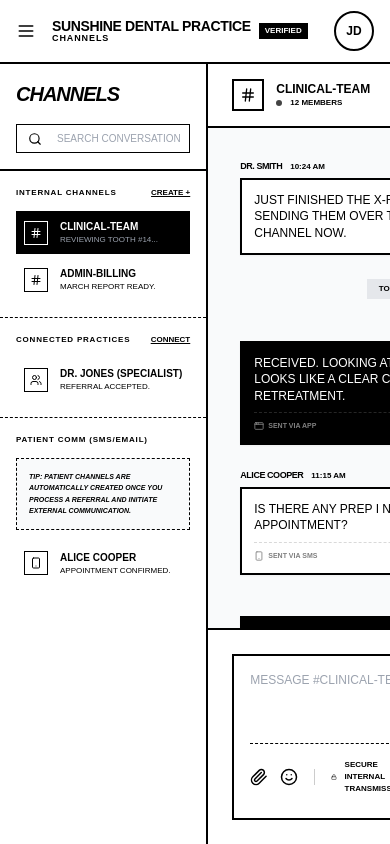
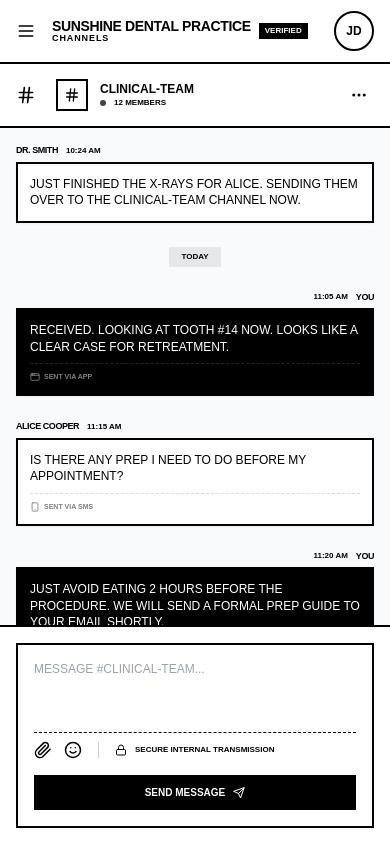
Before and after one commit to anton-g-kulikov/drtalk, a Next.js app: page /drtalk/channels in a window 390 px wide. Built offline with nearby package versions, Linux system fonts and the light colour scheme.

Commit message:
feat(ui): update channels page with responsive secondary sidebar

```diff
--- a/src/app/channels/page.tsx
+++ b/src/app/channels/page.tsx
@@ -29,6 +29,7 @@ const mockChannels: Channel[] = [
 
 export default function ChannelsPage() {
   const [activeChannel, setActiveChannel] = useState(mockChannels[0]);
+  const [showChannelList, setShowChannelList] = useState(false);
 
   return (
     <MainLayout title="Channels" noPadding>
@@ -36,7 +37,15 @@ export default function ChannelsPage() {
         <div className="flex-1 flex overflow-hidden">
 
           {/* Channels List Sidebar */}
-          <div className="w-80 border-r-2 border-black flex flex-col bg-white">
+          <div className={`${showChannelList ? 'fixed inset-0 z-50' : 'hidden'} lg:relative lg:flex lg:w-80 border-r-2 border-black flex-col bg-white overflow-hidden`}>
+            {showChannelList && (
+              <button
+                onClick={() => setShowChannelList(false)}
+                className="absolute right-4 top-4 p-2 lg:hidden z-10"
+              >
+                <MoreHorizontal size={24} className="rotate-90" />
+              </button>
+            )}
             <div className="p-4 border-b-2 border-black space-y-4">
               <h2 className="text-xl font-bold uppercase tracking-tighter italic">Channels</h2>
               <div className="relative">
@@ -58,7 +67,15 @@ export default function ChannelsPage() {
                 </div>
                 <div className="space-y-1">
                   {mockChannels.filter(c => c.type === 'internal').map(c => (
-                    <ChannelItem key={c.id} channel={c} isActive={activeChannel.id === c.id} onClick={() => setActiveChannel(c)} />
+                    <ChannelItem
+                      key={c.id}
+                      channel={c}
+                      isActive={activeChannel.id === c.id}
+                      onClick={() => {
+                        setActiveChannel(c);
+                        setShowChannelList(false);
+                      }}
+                    />
                   ))}
                 </div>
               </div>
@@ -71,7 +88,15 @@ export default function ChannelsPage() {
                 </div>
                 <div className="space-y-1">
                   {mockChannels.filter(c => c.type === 'inter-practice').map(c => (
-                    <ChannelItem key={c.id} channel={c} isActive={activeChannel.id === c.id} onClick={() => setActiveChannel(c)} />
+                    <ChannelItem
+                      key={c.id}
+                      channel={c}
+                      isActive={activeChannel.id === c.id}
+                      onClick={() => {
+                        setActiveChannel(c);
+                        setShowChannelList(false);
+                      }}
+                    />
                   ))}
                 </div>
               </div>
@@ -91,7 +116,15 @@ export default function ChannelsPage() {
 
                 <div className="space-y-1">
                   {mockChannels.filter(c => c.type === 'patient').map(c => (
-                    <ChannelItem key={c.id} channel={c} isActive={activeChannel.id === c.id} onClick={() => setActiveChannel(c)} />
+                    <ChannelItem
+                      key={c.id}
+                      channel={c}
+                      isActive={activeChannel.id === c.id}
+                      onClick={() => {
+                        setActiveChannel(c);
+                        setShowChannelList(false);
+                      }}
+                    />
                   ))}
                 </div>
               </div>
@@ -101,21 +134,27 @@ export default function ChannelsPage() {
           {/* Chat Window */}
           <div className="flex-1 flex flex-col bg-gray-50">
             {/* Chat Header */}
-            <div className="h-16 bg-white border-b-2 border-black flex items-center justify-between px-6 shrink-0">
+            <div className="h-16 bg-white border-b-2 border-black flex items-center justify-between px-4 sm:px-6 shrink-0">
               <div className="flex items-center gap-3">
-                <div className="w-8 h-8 border-2 border-black flex items-center justify-center">
+                <button
+                  onClick={() => setShowChannelList(true)}
+                  className="p-2 -ml-2 lg:hidden hover:bg-gray-100 transition-colors"
+                >
+                  <Hash size={20} />
+                </button>
+                <div className="w-8 h-8 border-2 border-black flex items-center justify-center shrink-0">
                   {activeChannel.type === 'internal' ? <Hash size={16} /> : <Users size={16} />}
                 </div>
-                <div>
-                  <h3 className="font-bold uppercase text-xs">{activeChannel.name}</h3>
+                <div className="min-w-0">
+                  <h3 className="font-bold uppercase text-xs truncate">{activeChannel.name}</h3>
                   <div className="flex items-center gap-2">
                     <div className="w-1.5 h-1.5 rounded-full bg-black animate-pulse" />
                     <span className="text-[8px] text-muted-foreground uppercase font-bold">{activeChannel.memberCount} Members</span>
                   </div>
                 </div>
               </div>
-              <div className="flex items-center gap-4">
-                <button className="text-[10px] font-bold uppercase underline">Participants</button>
+              <div className="flex items-center gap-2 sm:gap-4">
+                <button className="hidden sm:block text-[10px] font-bold uppercase underline">Participants</button>
                 <button className="p-1 hover:bg-black hover:text-white border-2 border-transparent hover:border-black transition-all">
                   <MoreHorizontal size={18} />
                 </button>
@@ -123,7 +162,7 @@ export default function ChannelsPage() {
             </div>
 
             {/* Messages Area */}
-            <div className="flex-1 overflow-y-auto p-8 space-y-6">
+            <div className="flex-1 overflow-y-auto p-4 sm:p-8 space-y-6">
               <Message
                 user="Dr. Smith"
                 text="Just finished the X-rays for Alice. Sending them over to the clinical-team channel now."
@@ -157,14 +196,14 @@ export default function ChannelsPage() {
             </div>
 
             {/* Message Input */}
-            <div className="p-6 bg-white border-t-2 border-black">
+            <div className="p-4 sm:p-6 bg-white border-t-2 border-black">
               <div className="wireframe-card p-4 space-y-4">
                 <textarea
                   placeholder={`MESSAGE #${activeChannel.name}...`}
                   className="w-full bg-transparent border-none focus:ring-0 text-xs uppercase resize-none h-12"
                 />
-                <div className="flex items-center justify-between pt-2 border-t border-black border-dashed">
-                  <div className="flex items-center gap-3 text-muted-foreground">
+                <div className="flex flex-col sm:flex-row sm:items-center justify-between gap-4 pt-2 border-t border-black border-dashed">
+                  <div className="flex flex-wrap items-center gap-3 text-muted-foreground">
                     <button className="hover:text-black transition-colors"><Paperclip size={18} /></button>
                     <button className="hover:text-black transition-colors"><Smile size={18} /></button>
 
@@ -214,7 +253,7 @@ export default function ChannelsPage() {
                       </>
                     )}
                   </div>
-                  <button className="wireframe-button bg-black text-white text-[10px] uppercase px-6 py-2 flex items-center gap-2">
+                  <button className="wireframe-button bg-black text-white text-[10px] uppercase px-6 py-2 flex items-center justify-center gap-2 w-full sm:w-auto">
                     Send Message <Send size={12} />
                   </button>
                 </div>
```
